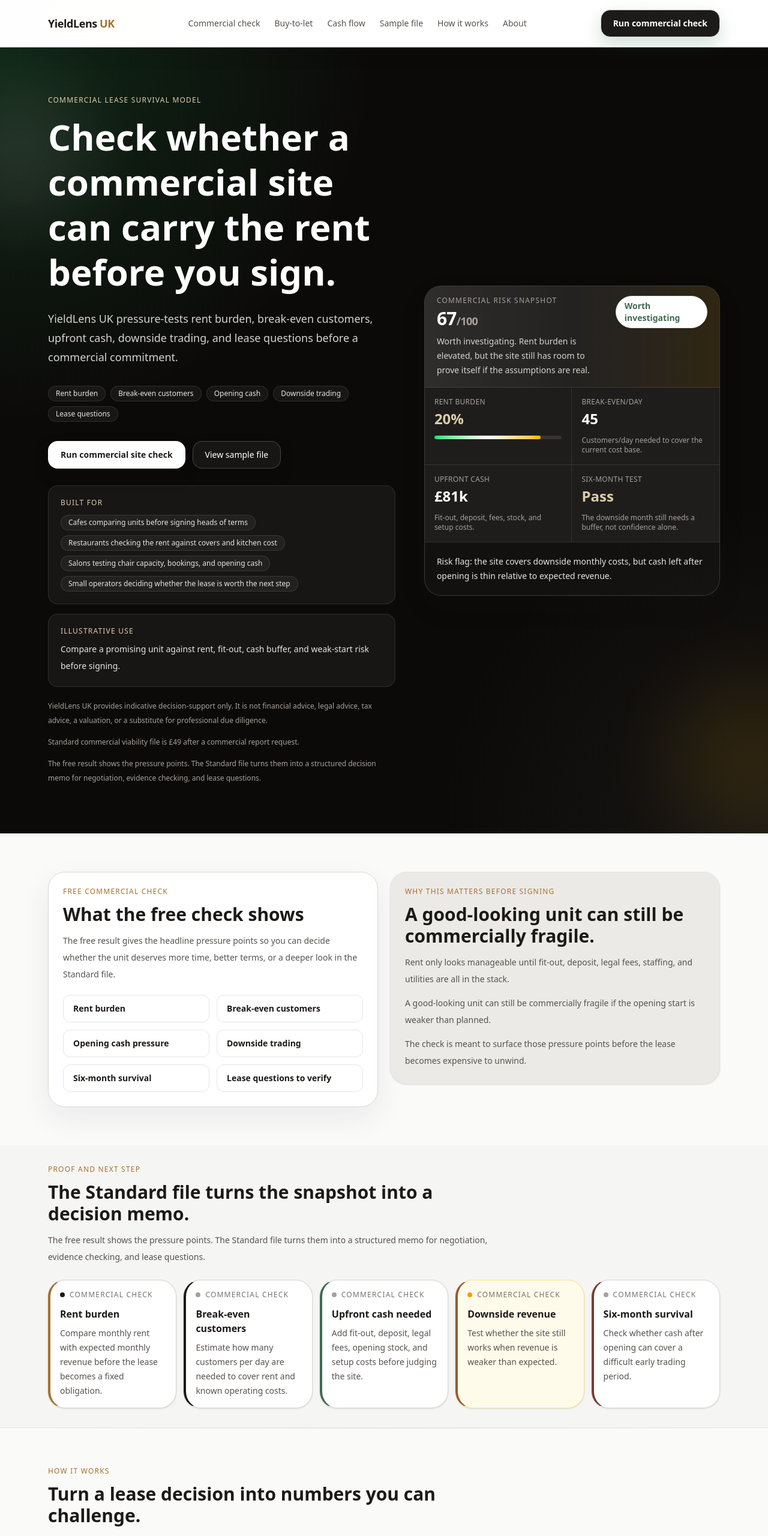
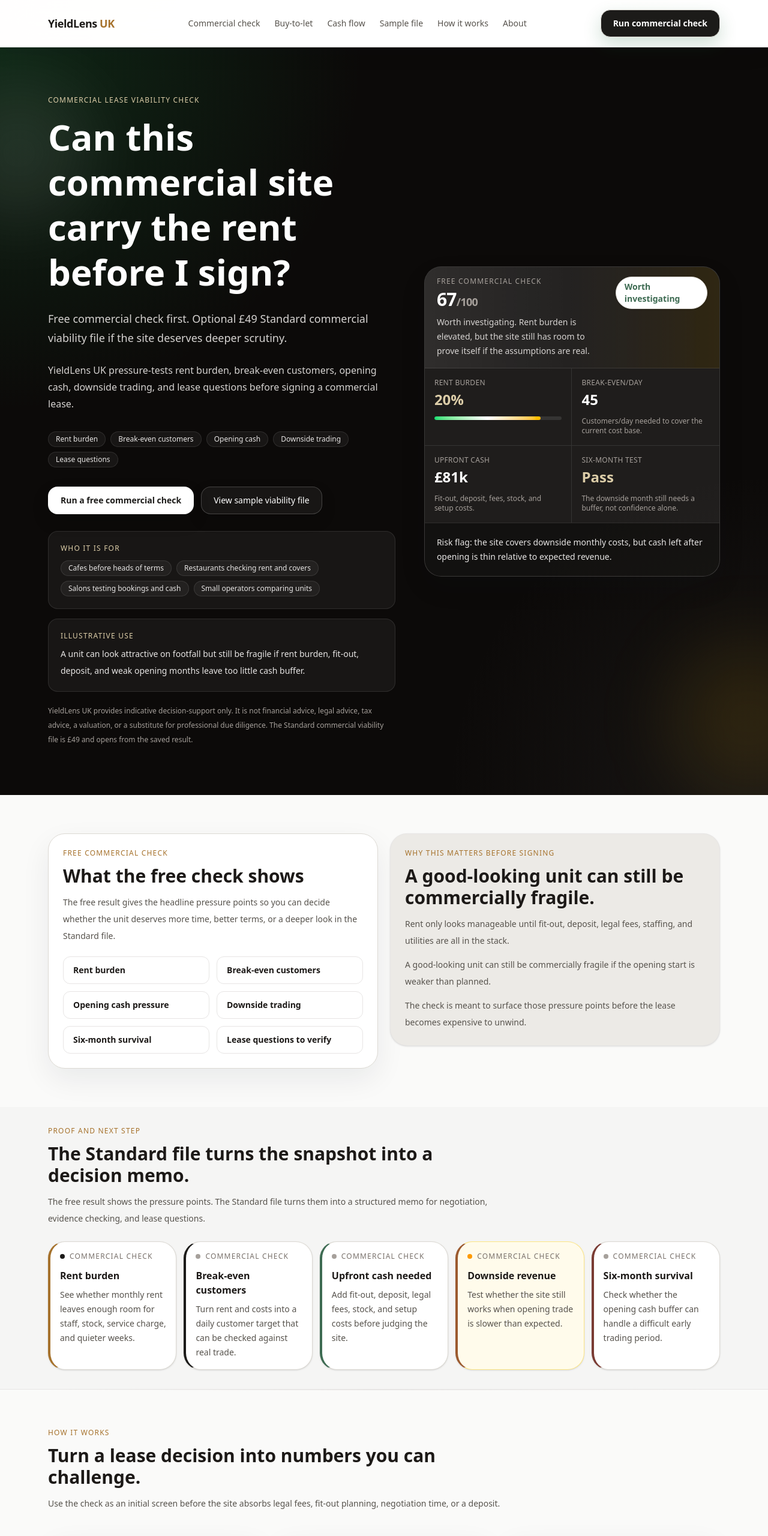
Before and after one commit to samueljcarlon/yieldlens-uk, a Next.js app: page / in a window 1280 px wide. Shown: the top 2560 px of the page at 60% size. Built offline with nearby package versions, Linux system fonts and the light colour scheme; no server answers.

Commit message:
Tighten homepage conversion

```diff
--- a/app/page.tsx
+++ b/app/page.tsx
@@ -6,16 +6,16 @@
 import { primaryCtaClass, secondaryCtaClass, heroPrimaryCtaClass, heroSecondaryCtaClass, surfaceCardClass, surfaceCardSoftClass, disclaimerClass } from '@/components/yieldLensUi';
 
 export const metadata: Metadata = {
-  title: 'Commercial Lease Pressure Tests | YieldLens UK',
+  title: 'Commercial Lease Viability Check | YieldLens UK',
   description:
-    'Check whether a commercial site can carry the rent before you sign. YieldLens UK pressure-tests rent burden, break-even customers, upfront cash, downside trading, and lease questions before a commercial commitment.',
+    'Free commercial check first, then optional £49 Standard commercial viability file. YieldLens UK pressure-tests rent burden, break-even customers, opening cash, downside trading, and lease questions before signing a lease.',
   alternates: {
     canonical: '/',
   },
   openGraph: {
-    title: 'Commercial Lease Pressure Tests | YieldLens UK',
+    title: 'Commercial Lease Viability Check | YieldLens UK',
     description:
-      'Check whether a commercial site can carry the rent before you sign. YieldLens UK pressure-tests rent burden, break-even customers, upfront cash, downside trading, and lease questions before a commercial commitment.',
+      'Free commercial check first, then optional £49 Standard commercial viability file. YieldLens UK pressure-tests rent burden, break-even customers, opening cash, downside trading, and lease questions before signing a lease.',
     url: 'https://yieldlens.co.uk',
   },
 };
@@ -29,31 +29,31 @@
 const featureCards = [
   {
     title: 'Rent burden',
-    desc: 'Compare monthly rent with expected monthly revenue before the lease becomes a fixed obligation.',
+    desc: 'See whether monthly rent leaves enough room for staff, stock, service charge, and quieter weeks.',
   },
   {
     title: 'Break-even customers',
-    desc: 'Estimate how many customers per day are needed to cover rent and known operating costs.',
+    desc: 'Turn rent and costs into a daily customer target that can be checked against real trade.',
   },
   {
     title: 'Upfront cash needed',
-    desc: 'Add fit-out, deposit, legal fees, opening stock, and setup costs before judging the site.',
+    desc: 'Add fit-out, deposit, legal fees, stock, and setup costs before judging the site.',
   },
   {
     title: 'Downside revenue',
-    desc: 'Test whether the site still works when revenue is weaker than expected.',
+    desc: 'Test whether the site still works when opening trade is slower than expected.',
   },
   {
     title: 'Six-month survival',
-    desc: 'Check whether cash after opening can cover a difficult early trading period.',
+    desc: 'Check whether the opening cash buffer can handle a difficult early trading period.',
   },
 ];
 
 const builtFor = [
-  'Cafes comparing units before signing heads of terms',
-  'Restaurants checking the rent against covers and kitchen cost',
-  'Salons testing chair capacity, bookings, and opening cash',
-  'Small operators deciding whether the lease is worth the next step',
+  'Cafes before heads of terms',
+  'Restaurants checking rent and covers',
+  'Salons testing bookings and cash',
+  'Small operators comparing units',
 ];
 
 const freeCheckShows = [
@@ -153,17 +153,22 @@
           <div className="grid grid-cols-1 lg:grid-cols-[1.08fr_0.92fr] gap-10 lg:gap-12 items-center">
             <div>
               <p className="text-xs font-medium uppercase tracking-widest text-[#DCCDA8] mb-4">
-                Commercial lease survival model
+                Commercial lease viability check
               </p>
 
-              <h1 className="text-3xl sm:text-6xl font-bold leading-tight mb-6">
-                Check whether a commercial site can carry the rent before you sign.
+              <h1 className="text-3xl sm:text-6xl font-bold leading-tight mb-6 max-w-3xl">
+                Can this commercial site carry the rent before I sign?
               </h1>
 
-              <p className="text-base sm:text-lg text-stone-300 max-w-2xl mb-8 leading-8">
+              <p className="text-base sm:text-lg text-stone-300 max-w-2xl mb-6 leading-8">
+                Free commercial check first. Optional £49 Standard commercial
+                viability file if the site deserves deeper scrutiny.
+              </p>
+
+              <p className="text-sm sm:text-base text-stone-300 max-w-2xl mb-8 leading-7">
                 YieldLens UK pressure-tests rent burden, break-even customers,
-                upfront cash, downside trading, and lease questions before a
-                commercial commitment.
+                opening cash, downside trading, and lease questions before
+                signing a commercial lease.
               </p>
 
               <div className="flex flex-wrap gap-2 mb-8">
@@ -182,24 +187,24 @@
                   href="/check?mode=commercial"
                   eventName="commercial_home_cta_clicked"
                   pagePath="/"
-                  ctaLabel="Run commercial site check"
+                  ctaLabel="Run a free commercial check"
                   pageType="homepage"
                 className={heroPrimaryCtaClass}
               >
-                Run commercial site check
+                Run a free commercial check
               </TrackedCtaLink>
 
                 <Link
                   href="/sample-commercial-viability-file"
                   className={heroSecondaryCtaClass}
                 >
-                  View sample file
+                  View sample viability file
                 </Link>
               </div>
 
               <div className="mt-7 rounded-2xl border border-white/10 bg-white/5 p-4 sm:p-5">
                 <p className="text-xs uppercase tracking-widest text-[#DCCDA8] font-medium mb-3">
-                  Built for
+                  Who it is for
                 </p>
                 <div className="flex flex-wrap gap-2">
                   {builtFor.map((item) => (
@@ -218,19 +223,17 @@
                   Illustrative use
                 </p>
                 <p className="text-sm text-stone-200 leading-7">
-                  Compare a promising unit against rent, fit-out, cash buffer, and weak-start risk before signing.
+                  A unit can look attractive on footfall but still be fragile if
+                  rent burden, fit-out, deposit, and weak opening months leave too
+                  little cash buffer.
                 </p>
               </div>
 
               <p className={`${disclaimerClass} mt-5 text-stone-400`}>
-                YieldLens UK provides indicative decision-support only. It is not financial advice, legal advice, tax advice, a valuation, or a substitute for professional due diligence.
-              </p>
-
-              <p className={`${disclaimerClass} mt-3 text-stone-400`}>
-                Standard commercial viability file is £49 after a commercial report request.
-              </p>
-              <p className={`${disclaimerClass} mt-3 text-stone-400`}>
-                The free result shows the pressure points. The Standard file turns them into a structured decision memo for negotiation, evidence checking, and lease questions.
+                YieldLens UK provides indicative decision-support only. It is not
+                financial advice, legal advice, tax advice, a valuation, or a
+                substitute for professional due diligence. The Standard commercial
+                viability file is £49 and opens from the saved result.
               </p>
             </div>
 
@@ -238,7 +241,7 @@
               <div className="border-b border-white/10 bg-gradient-to-r from-white/10 via-white/5 to-amber-400/10 px-5 py-4 flex items-start justify-between gap-4">
                 <div>
                   <p className="text-xs uppercase tracking-widest text-stone-400 font-medium">
-                    Commercial risk snapshot
+                    Free commercial check
                   </p>
                   <p className="text-3xl font-bold mt-1 tracking-tight">
                     67<span className="text-lg text-stone-400">/100</span>
@@ -554,7 +557,7 @@
             </div>
 
             <p className="text-xs text-stone-500 mt-4">
-              The standard commercial viability file is £49 and appears after a commercial report request.
+              The Standard commercial viability file is £49 and opens from the saved result.
             </p>
           </div>
 
```
